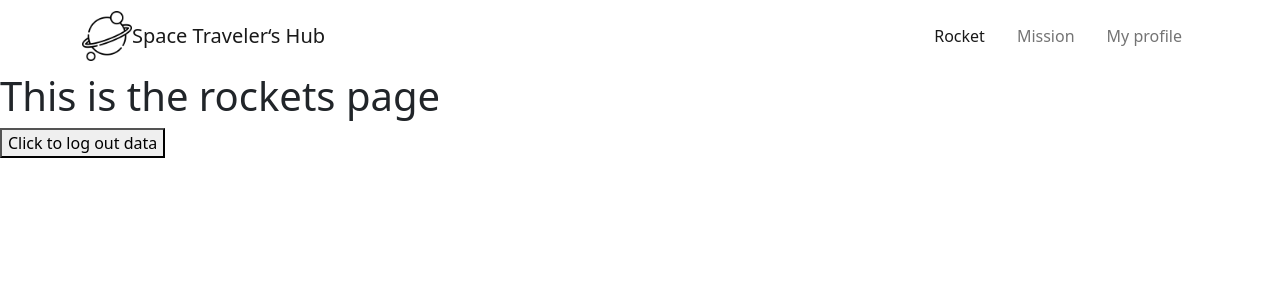
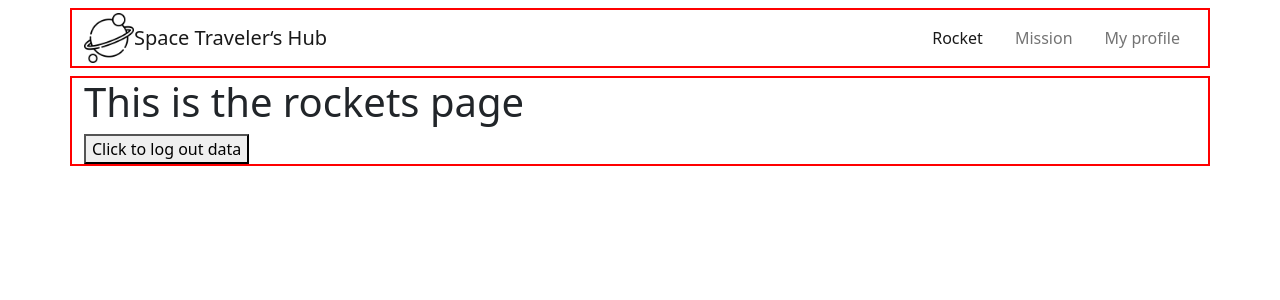
Before and after one commit to sinansevgi/testest, a React (Create React App) app: page / in a window 1280 px wide. Shown: the top 300 px of the page. Built offline with nearby package versions, Linux system fonts and the light colour scheme.

Commit message:
Render data in table

```diff
--- a/package.json
+++ b/package.json
@@ -15,6 +15,7 @@
     "react-router-dom": "^6.4.3",
     "react-scripts": "5.0.1",
     "redux": "^4.2.0",
+    "uuid": "^9.0.0",
     "web-vitals": "^2.1.4"
   },
   "scripts": {
--- a/src/components/Navbar/Navbar.jsx
+++ b/src/components/Navbar/Navbar.jsx
@@ -1,3 +1,5 @@
+/* eslint linebreak-style: ["error", "windows"] */
+
 import React from 'react';
 import { NavLink } from 'react-router-dom';
 import { Container, Nav } from 'react-bootstrap';
--- /dev/null
+++ b/src/components/pages/Rockets/Rocket.css
@@ -0,0 +1,7 @@
+.container {
+    border: 2px solid red;
+}
+
+.eachbox {
+    border: 2px solid black;
+}
--- a/src/components/pages/Rockets/Rockets.jsx
+++ b/src/components/pages/Rockets/Rockets.jsx
@@ -1,16 +1,37 @@
 /* eslint linebreak-style: ["error", "windows"] */
+/* eslint-disable */
 
-import React from 'react';
-import { useDispatch } from 'react-redux';
+import React, { useEffect } from 'react';
+import { useDispatch, useSelector } from 'react-redux';
 import { fetchRockets } from '../../../redux/rockets/rockets';
+import { Container, Row, Col, Image } from 'react-bootstrap';
+import "./Rocket.css"
+import { v4 as uuidv4 } from 'uuid';
 
 const Rockets = () => {
   const dispatch = useDispatch();
+  const rockets = useSelector((state) => state.rocketsReducer);
+//   useEffect(() => {
+//     dispatch(fetchBooks());
+// }, [])
   return (
-    <div>
+    <Container fluid className="container">
       <h1>This is the rockets page</h1>
       <button type="button" onClick={() => dispatch(fetchRockets())}>Click to log out data</button>
-    </div>
+      {rockets.map(element => {
+      return(
+      <Row key={uuidv4()}>
+        <Col xs={3} className="eachbox"><Image fluid src={element.flickr_images[0]} alt= {element.flickr_images[0]}/></Col>
+        <Col className="eachbox">
+          <h1>{element.name}</h1>
+          <p>{element.description}</p>
+          <button type="button">Reserve Rocket</button>
+        </Col>
+      </Row>
+      )
+      })}
+
+    </Container>
   );
 };
 
--- a/src/redux/rockets/rockets.js
+++ b/src/redux/rockets/rockets.js
@@ -6,11 +6,13 @@ export const fetchRockets = createAsyncThunk(
   'FETCH',
   async () => {
     const data = await (fetch(url)).then((res) => res.json());
+    console.log(data);
     const response = data.map((rocket) => ({
       id: rocket.rocket_id,
       name: rocket.rocket_name,
       type: rocket.rocket_type,
       flickr_images: rocket.flickr_images,
+      description: rocket.description,
     }));
     return response;
   },
```
Also changed, not shown: 1 other file (tests, documents, lock files or other folders).
